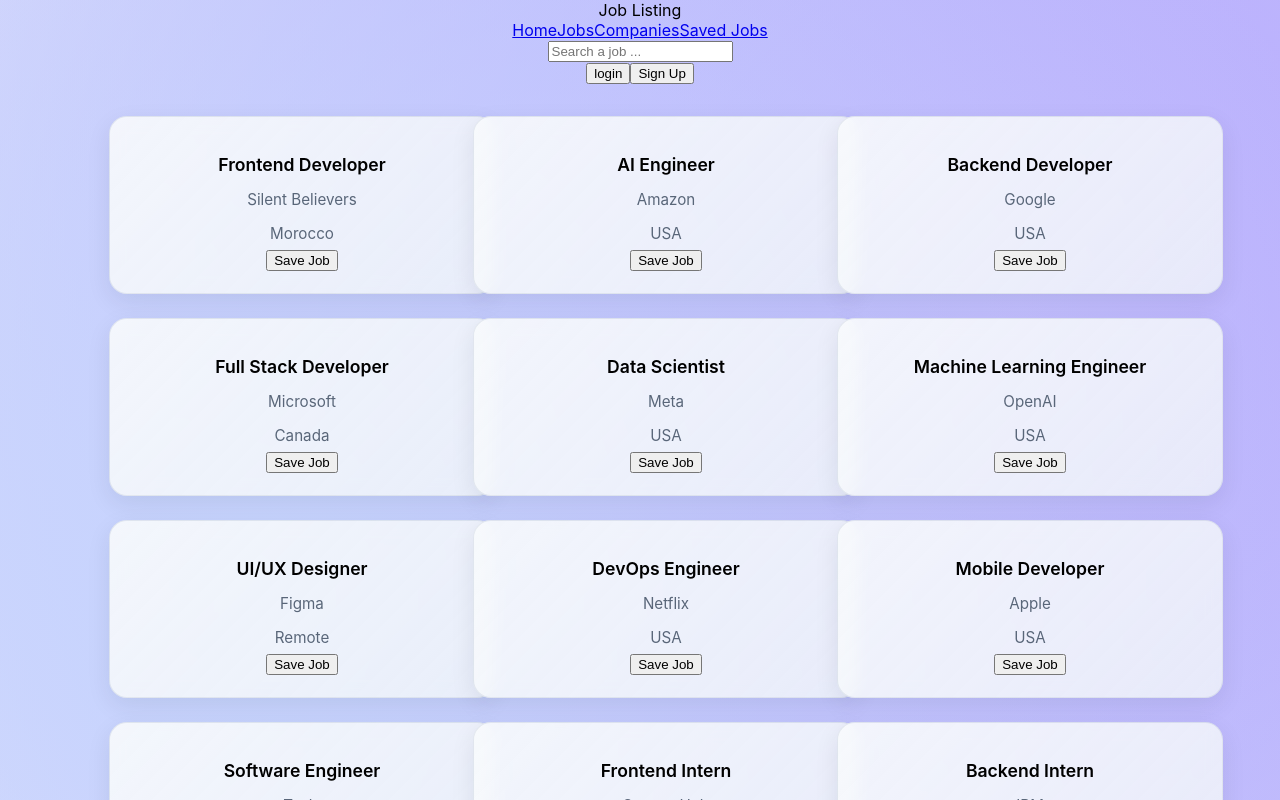
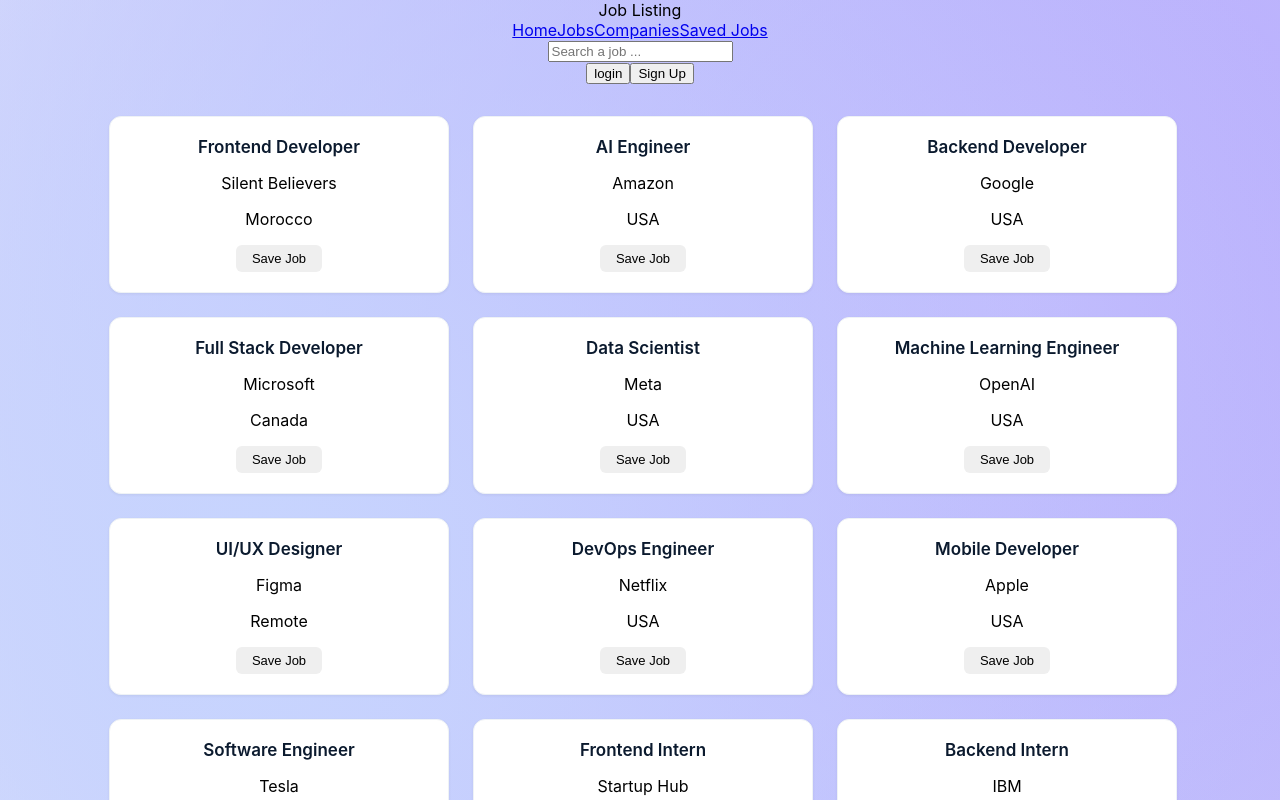
Before and after one commit to erraji-jihane/react-job-listing, a React (Vite) app: page /jobs in a window 1280 px wide. Shown: the top 800 px of the page. Built offline with nearby package versions, Linux system fonts and the light colour scheme.

Commit message:
adjusted card styling and colors (card.css)

```diff
--- a/src/components/Card/Card.css
+++ b/src/components/Card/Card.css
@@ -1,51 +1,72 @@
 .card {
-  width: 100%;
-  max-width: 380px;
+    background: white;
+    border-radius: 12px;
+    padding: 20px 22px;
+    box-shadow: 0 1px 3px rgba(0, 0, 0, 0.06);
+    border: 1px solid #eef2f6;
+    transition: all 0.2s ease;
+}
 
-  padding: 22px;
-
-  background: linear-gradient(
-    135deg,
-    rgba(248, 250, 252, 0.9),
-    rgba(241, 245, 249, 0.8)
-  );
-
-  border: 1px solid rgba(148, 163, 184, 0.2);
-
-  border-radius: 18px;
-
-  box-shadow: 0 8px 24px rgba(15, 23, 42, 0.08);
-
-  backdrop-filter: blur(8px);
-
-  transition:
-    transform 0.25s ease,
-    box-shadow 0.25s ease,
-    border-color 0.25s ease;
+.card:hover {
+    box-shadow: 0 4px 12px rgba(0, 0, 0, 0.08);
+    border-color: #dce1e8;
 }
 
 .card h2 {
-  color: #000000;
-
-  font-size: 1.1rem;
-  font-weight: 600;
-
-  margin-bottom: 10px;
+    font-size: 17px;
+    font-weight: 600;
+    color: #0b1a2e;
+    margin: 0 0 4px 0;
 }
 
-.card p {
-  color: #596679;
-
-  font-size: 0.95rem;
-
-  margin-bottom: 6px;
+.card .company {
+    font-size: 14px;
+    font-weight: 500;
+    color: #1e3a5f;
+    margin: 0 0 2px 0;
 }
 
-.card:hover {
-  transform: translateY(-8px);
+.card .location {
+    font-size: 13px;
+    color: #6b7a8f;
+    margin: 0 0 16px 0;
+}
 
-  border-color: rgba(167, 139, 250, 0.4);
+.card .button-group {
+    display: flex;
+    gap: 8px;
+    flex-wrap: wrap;
+}
 
-  box-shadow:
-    0 20px 40px rgba(167, 139, 250, 0.12);
+.card button {
+    padding: 6px 16px;
+    border: none;
+    border-radius: 6px;
+    font-size: 13px;
+    font-weight: 500;
+    cursor: pointer;
+    transition: all 0.15s ease;
 }
+
+.card .save-btn {
+    background: #1a5b9c;
+    color: white;
+}
+
+.card .save-btn:hover:not(:disabled) {
+    background: #134680;
+}
+
+.card .save-btn:disabled {
+    background: #2a7d4f;
+    cursor: default;
+}
+
+.card .remove-btn {
+    background: #b22234;
+    color: white;
+}
+
+.card .remove-btn:hover {
+    background: #8b1a1c;
+}
```
